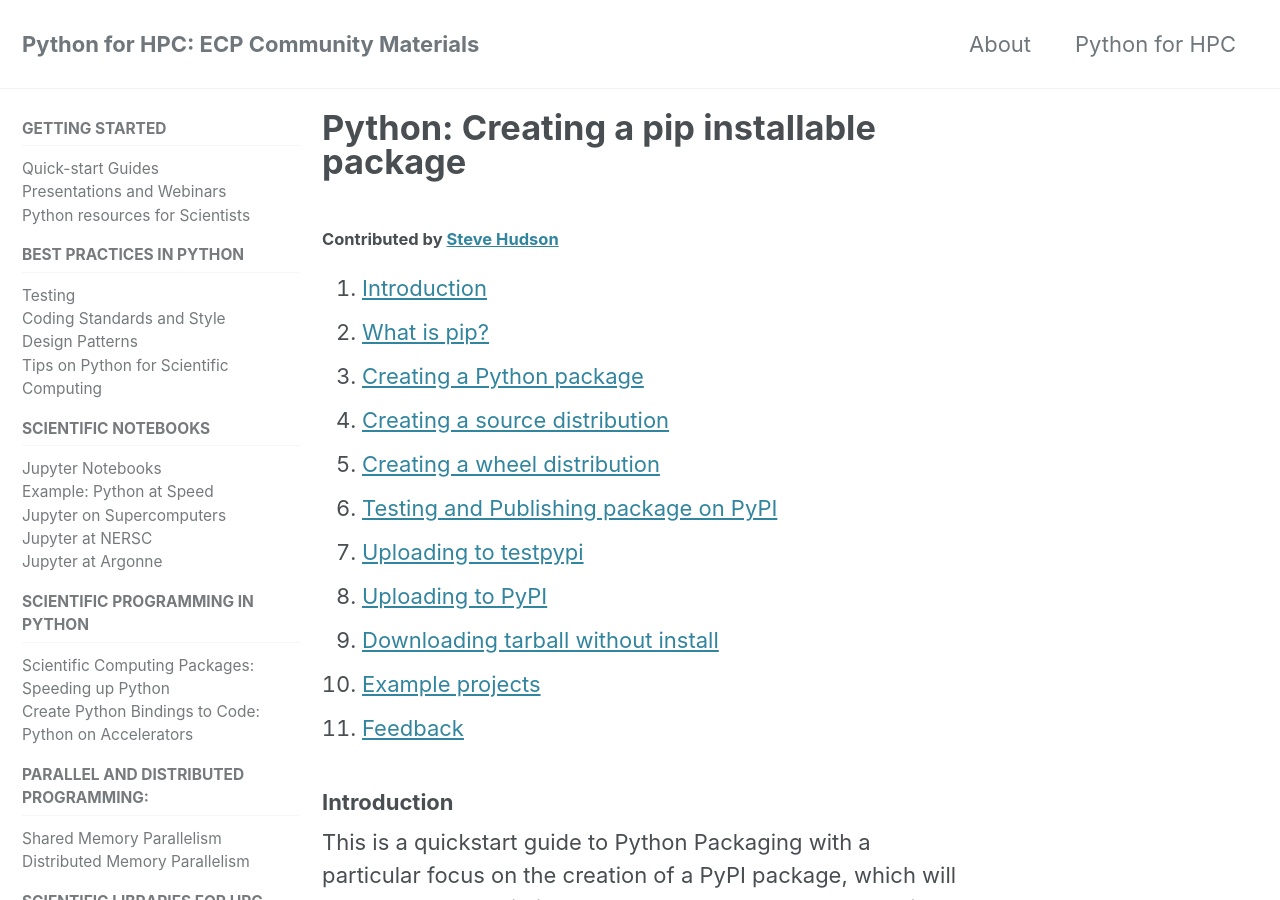
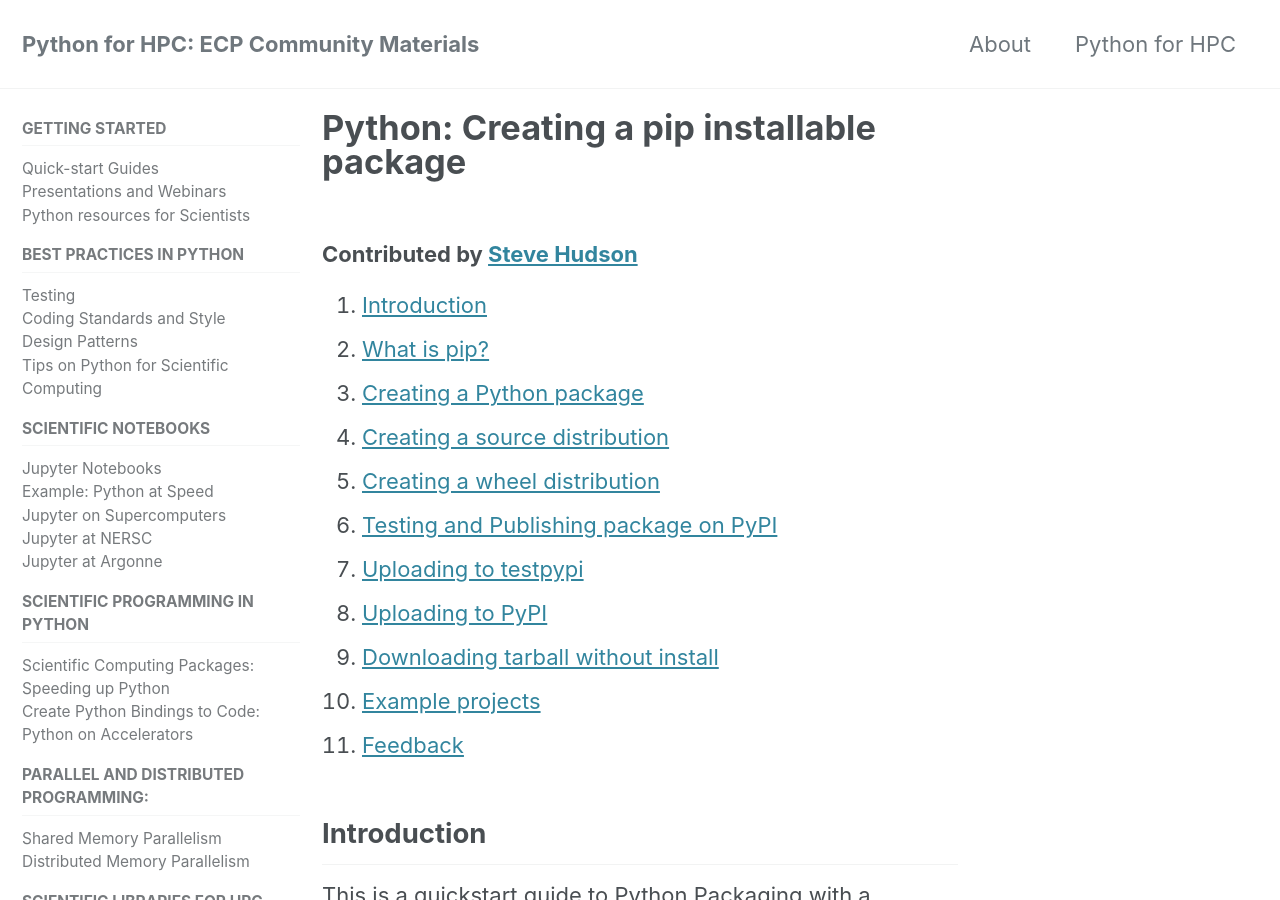
Before and after one commit to shuds13/test.github.io, a Jekyll site: the page built from tutorials/python.pypi-packaging.md, in a window 1280 px wide and 900 px high. Built offline with Jekyll 4.4.1, drawn with Linux system fonts in a browser that asks for light colours; cached includes are drawn as plain includes; nearby versions of some CDN libraries.

```diff
--- a/tutorials/python.pypi-packaging.md
+++ b/tutorials/python.pypi-packaging.md
@@ -9,7 +9,7 @@ sidebar:
 
 <!-- # Python: Creating a pip installable package -->
 
-#### Contributed by [Steve Hudson](https://github.com/shuds13)
+### Contributed by [Steve Hudson](https://github.com/shuds13)
 
 1. [Introduction](#introduction)
 2. [What is pip?](#what-is-pip)
@@ -24,7 +24,7 @@ sidebar:
 11. [Feedback](#feedback)
 
 
-### Introduction
+## Introduction
 
 This is a quickstart guide to Python Packaging with a particular focus on the creation of a PyPI package, which will enable users to "pip install" the package. The document is broken down into sections so that readers may easily skips parts of the process they are already familiar with. All but the final section (Uploading to PyPI), can be undertaken as an exercise to understand Python packaging and test the process, without publishing a package on the formal PyPI distribution.
 
@@ -33,7 +33,7 @@ For a more detailed reference on package creation, see the official Python Packa
 Note: PyPI should be pronounced “pie P I” to avoid confusion with pypy (a Python implementation).
 
 
-### What is pip?
+## What is pip?
 
 pip is a package management system, specifically designed for installing Python packages from from the internet hosted Python Package Index (commonly known as PyPI). It is the most common way to install Python packages. E.g.
 
@@ -77,7 +77,7 @@ Package information, including install location, can be obtained by running the
 Installing pip is easy: <https://pip.pypa.io/en/stable/installing>
 
 
-### Creating a Python package
+## Creating a Python package
 
 This article gives an overview of how to create an installable Python package.
 
@@ -192,7 +192,7 @@ This does create the problem of having two places holding the version, which mus
 If you wish to create sub-packages, these should ideally be directories inside the main package (Re-mapping from other locations is possible using the package_dir argument in setup but this can cause a [problem with develop installs](https://github.com/pypa/pip/issues/3160). The sub-packages also require an \__init__.py in the directory.
 
 
-### Creating a source distribution
+## Creating a source distribution
 
 It is recommended that all Python projects provide a source distribution.
 
@@ -213,7 +213,7 @@ This creates a dist/ directory containing a compressed archive of the package (e
 Note: A `<PACKAGE_NAME>`.egg-info directory will also be created in your root directory containing meta-data about your distribution. This can safely be deleted if it is not wanted (despite the extension, this is generated even though you have not built an egg format package).
 
 
-### Creating a wheel distribution
+## Creating a wheel distribution
 
 Optionally you may create a wheel distribution. This is a built distribution for the current platform. Wheels should be used in place of the older egg format. Bear in mind, any extensions will be built for the given platform and as such this must be consistent with any other project dependencies. Wheels will speed up installation if you have compiled code extensions as the build step is not required.
 
@@ -234,7 +234,7 @@ The installable wheel will be created under the dist/ directory. A build directo
 Further details for building wheels can be found here: <https://packaging.python.org/tutorials/distributing-packages>
 
 
-### Testing and Publishing package on PyPI
+## Testing and Publishing package on PyPI
 
 Distributing the package on PyPI will enable anyone on-line to pip install the package.
 
@@ -255,7 +255,7 @@ The best approach to uploading to PyPI  is to use twine.
 IMPORTANT: First you can test your upload using the PyPI test site. It is highly recommended that you do this and test installing your package as below. NOTE: Once you upload a  package to PYPI it is possible to remove it, but you cannot upload another package with the same version number – this breaks the version contract. It is therefore, especially prudent to test with testpypi first. Note that anything you put on testpypi should be considered disposable as the site regularly prunes content.
 
 
-#### Uploading to testpypi
+### Uploading to testpypi
 
 This section shows how to upload a source distribution of your package.
 
@@ -297,7 +297,7 @@ You can now test pip install from the command line. E.g. To install package pyex
     pip install --index-url https://test.pypi.org/simple/ pyexample --user
 
 
-#### Uploading to PyPI
+### Uploading to PyPI
 
 Once you are happy with the repository in testpyi, uploading to PYPI will be the same command line process, but without having to specify the url arguments. For example, the steps above would simply become:
 
@@ -318,7 +318,7 @@ The package should pip install. E.g:
 It is also recommended that you use virtual environments to test installing dependencies from scratch and for trying out different python versions. Check required flags to ensure your environment is isolated. E.g. For Virtualenv use the flag `--no-site-packages`. For Conda, set the environment variable `export PYTHONNOUSERSITE=1` before activating you environment. Packages that are explicitly linked through PYTHONPATH will still be found however.
 
 
-#### Downloading tarball without install
+### Downloading tarball without install
 
 To test downloading a source distribution (no install) with dependencies:
 
@@ -331,11 +331,11 @@ Or just the package without dependencies:
 Downloading the source distribution is a good way to check that it includes what you want by default. If not, then consider adding a [MANIFEST](https://docs.python.org/distutils/sourcedist) file, which instructs setuptools what to include in the source distribution.
 
 
-### Example projects
+## Example projects
 
 <!-- Probably rename - need to update content -->
 
-#### pyexample:
+### pyexample:
 
 A small sample project using numpy and mpi4py (used as example above).
 
@@ -347,7 +347,7 @@ Note: To run the mpi4py test use at least 2 processors:
 
 *  `mpiexec -np 2 python module_mpi4py_1.py`
 
-#### libEnsemble:
+### libEnsemble:
 An Argonne project for running ensembles of calculations.
 
 Location:
@@ -364,7 +364,7 @@ Related content includes:
 
 <!-- Other examples - maybe more mature packages like mpi4py/petsc4py -->
 
-### Feedback
+## Feedback
 
 Any feedback/corrections are welcome: shudson@anl.gov
 
```
Also changed, not shown: tutorials/interrogating_numpy.md (+1 -1 lines), tutorials/python.conda.md (+7 -7 lines), tutorials/python.doc-sphinx.md (+10 -10 lines).
